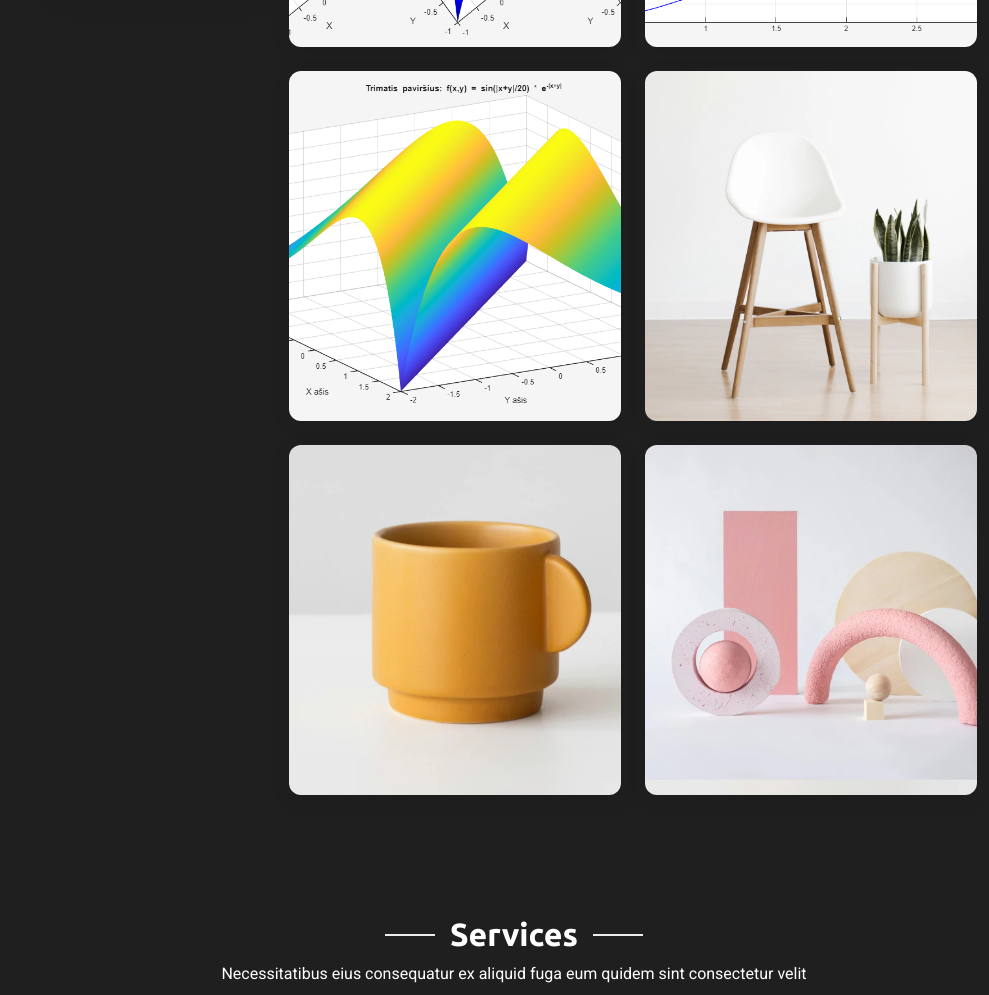
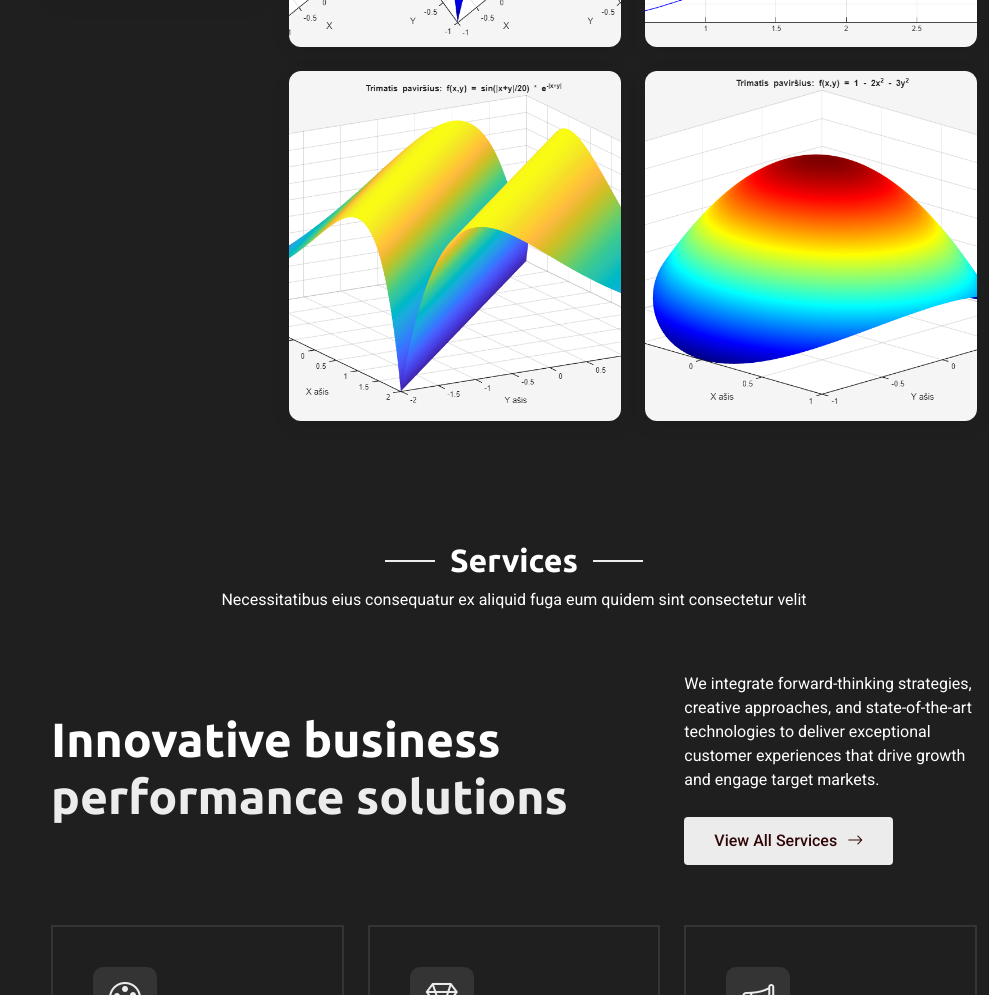
Before and after one commit to Juce171/Juce171.github.io, a plain HTML site: page index.html in a window 1280 px wide. Shown: the part 5255-6250 px from the top of the page, without its empty margins (291-1280 px from the left). Drawn offline with nearby package versions, Linux system fonts and the light colour scheme.

Commit message:
Add files via upload

```diff
--- a/index.html
+++ b/index.html
@@ -517,8 +517,8 @@
                 <h5>2013 - 2017</h5>
                 <p class="company"><i class="bi bi-building"></i> MIT</p>
                 <p>Dean's List all semesters. Led university's coding club.</p>
-              </div>
-            </div> -->
+              </div>-->
+            </div>
 
             <!-- Certifications Section -->
             <!-- <div class="resume-section" data-aos="fade-up" data-aos-delay="200">
@@ -620,13 +620,13 @@
 
                 <div class="col-lg-6 col-md-6 portfolio-item isotope-item filter-nature">
                   <div class="portfolio-wrap">
-                    <img src="assets/img/portfolio/portfolio-portrait-4.webp" class="img-fluid" alt="Portfolio Image" loading="lazy">
+                    <img src="assets/img/portfolio/Work4.png" class="img-fluid" alt="Portfolio Image" loading="lazy">
                     <div class="portfolio-info">
                       <div class="content">
                         <span class="category">Nature</span>
                         <h4>Natural Growth</h4>
                         <div class="portfolio-links">
-                          <a href="assets/img/portfolio/portfolio-portrait-4.webp" class="glightbox" title="Natural Growth"><i class="bi bi-plus-lg"></i></a>
+                          <a href="assets/img/portfolio/Work4.png" class="glightbox" title="Natural Growth"><i class="bi bi-plus-lg"></i></a>
                           <a href="portfolio-details.html" title="More Details"><i class="bi bi-arrow-right"></i></a>
                         </div>
                       </div>
@@ -634,7 +634,7 @@
                   </div>
                 </div><!-- End Portfolio Item -->
 
-                <div class="col-lg-6 col-md-6 portfolio-item isotope-item filter-photography">
+                <!-- <div class="col-lg-6 col-md-6 portfolio-item isotope-item filter-photography">
                   <div class="portfolio-wrap">
                     <img src="assets/img/portfolio/portfolio-5.webp" class="img-fluid" alt="Portfolio Image" loading="lazy">
                     <div class="portfolio-info">
@@ -648,9 +648,9 @@
                       </div>
                     </div>
                   </div>
-                </div><!-- End Portfolio Item -->
+                </div>End Portfolio Item -->
 
-                <div class="col-lg-6 col-md-6 portfolio-item isotope-item filter-design">
+                <!-- <div class="col-lg-6 col-md-6 portfolio-item isotope-item filter-design">
                   <div class="portfolio-wrap">
                     <img src="assets/img/portfolio/portfolio-6.webp" class="img-fluid" alt="Portfolio Image" loading="lazy">
                     <div class="portfolio-info">
@@ -664,7 +664,7 @@
                       </div>
                     </div>
                   </div>
-                </div><!-- End Portfolio Item -->
+                </div>End Portfolio Item -->
 
               </div><!-- End Portfolio Container -->
             </div>
```
